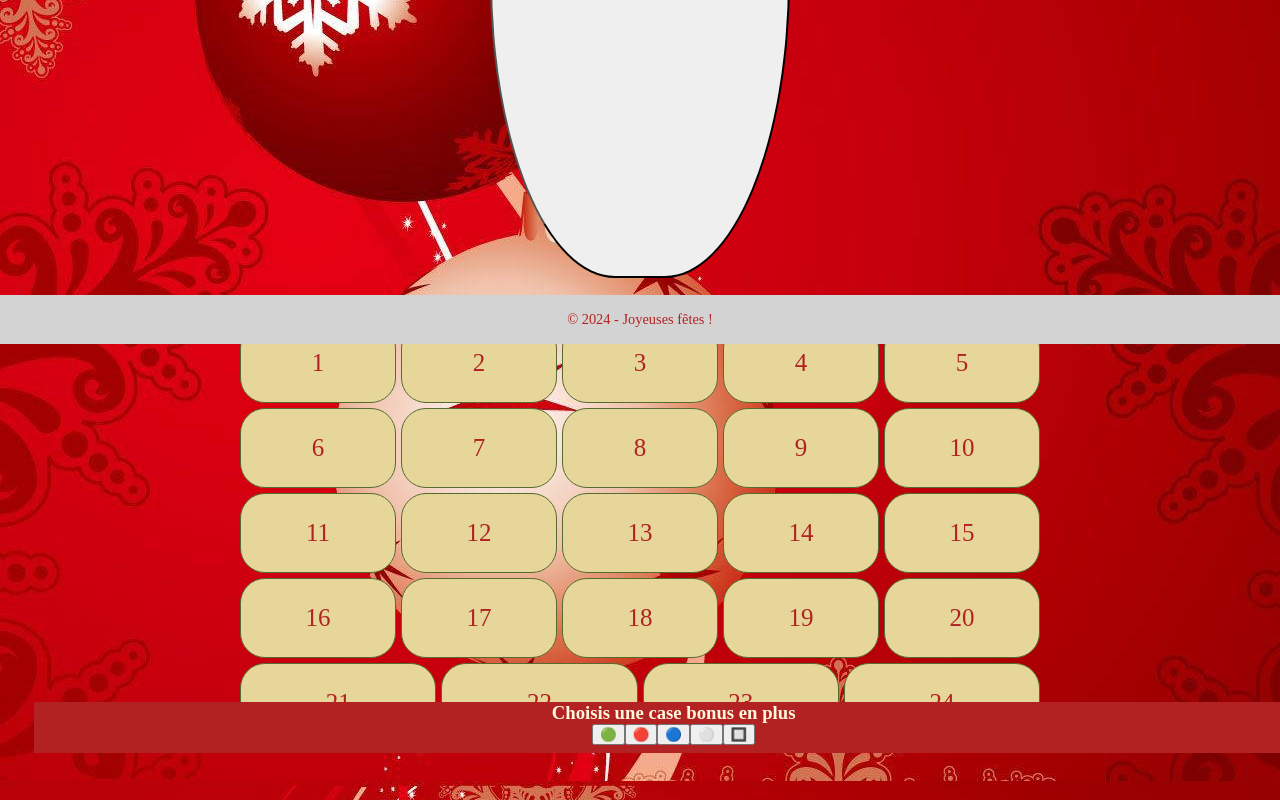
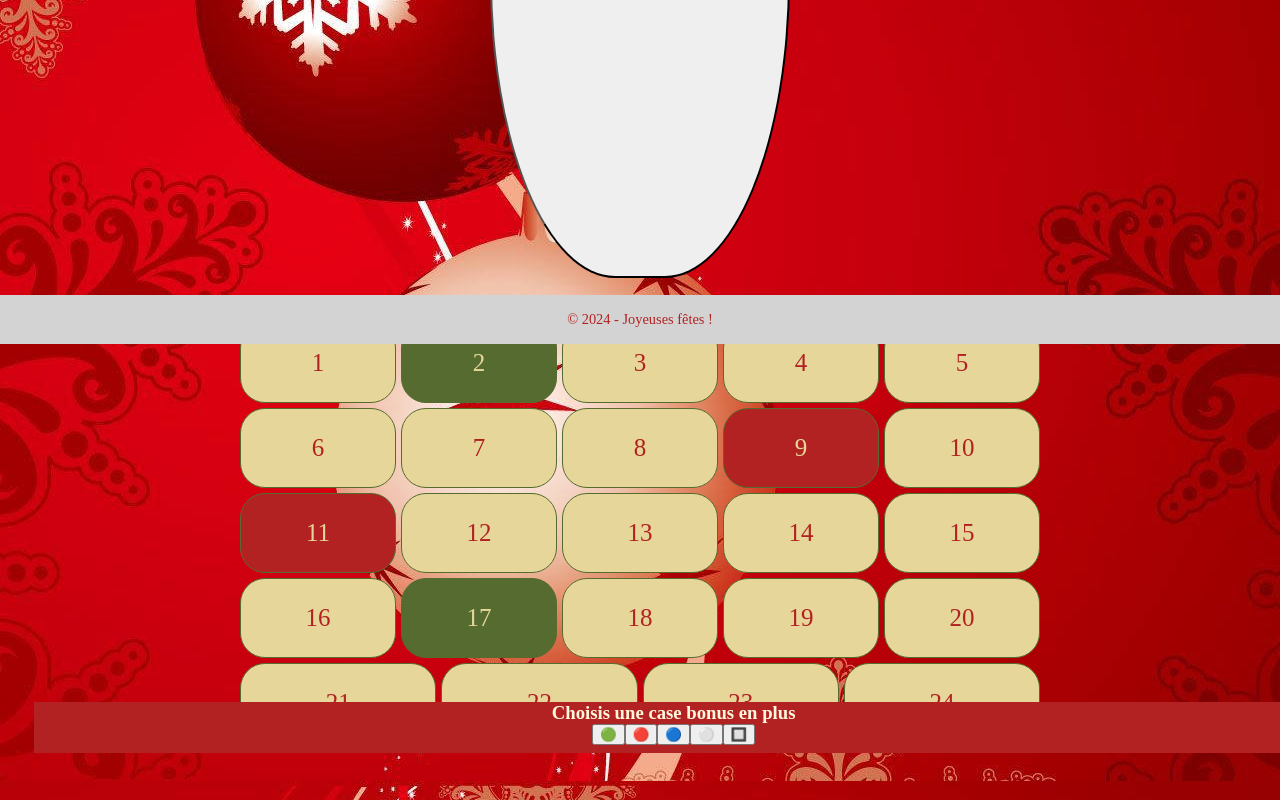
Before and after one commit to Jottiana/24_PR_avant_Noel, a React (Vite) app: page / in a window 1280 px wide. Shown: the part 456-1256 px from the top of the page. Built offline with nearby package versions, Linux system fonts and the light colour scheme.

Commit message:
new compo for calendar validation, lots of comments, use this branch as doc

```diff
--- a/src/App.tsx
+++ b/src/App.tsx
@@ -1,8 +1,16 @@
 import CalendarCard from "./components/CalendarCard";
 import "./App.css";
 import NavBar from "./components/NavBar";
-import Calendar from "./components/Calendar";
+import Calendar from "./components/Testcalendar";
 
+/* tableau placeholder pour les tests, à remplacer par une méthode de validation plus "propre" en lien avec la calendarcard */
+const validation = [
+	{ day: 2, status: "success" },
+	{ day: 9, status: "failure" },
+	{ day: 11, status: "failure" },
+	{ day: 17, status: "success" },
+];
+/* ensuite envoyé à calendar en bas */
 const App = () => {
 	const handleCardClick = () => {
 		console.log("Card clicked!");
@@ -20,7 +28,7 @@ const App = () => {
 						<CalendarCard day={1} isActive={true} onClick={handleCardClick} />
 					</div>
 					<div className="calendar-container">
-						<Calendar />
+						<Calendar validations={validation} />
 					</div>
 					<NavBar />
 				</div>
--- a/src/components/Calendar.css
+++ b/src/components/Calendar.css
@@ -61,6 +61,15 @@
 	}
 }
 
+.day.success {
+	background-color: var(--dark-olive);
+	color: var(--beige);
+}
+.day.failure {
+	background-color: var(--primary-red);
+	color: var(--beige);
+}
+
 .day:hover {
-	background-color: var(--dark-olive);
+	background-color: var(--light-cornsilk);
 }
--- /dev/null
+++ b/src/components/Testcalendar.tsx
@@ -0,0 +1,50 @@
+import React, { useState, useEffect } from "react";
+import "./Calendar.css";
+
+/* c'est ma version modifiée du calendar, avec une fonction pour stocker les réussites et renvoyer du css dans les cases
+day en conséquence. */
+/* biome aime pas mon forEach, mais on s'en fiche, ça marche. Blague à part, j'ai essayé de faire au plus simple / générique
+pour la feature, mais ça semble un peu barbare au final... et j'ai pas eu la foi de faire un for...of à la fin */
+
+const Calendar: React.FC<{
+	validations: { day: number; status: string }[];
+}> = ({ validations }) => {
+	const daysInMonth = 24;
+
+	/* pour stocker les réussites et échecs de la card */
+	const [statuses, setStatuses] = useState<{ [key: number]: string }>({});
+
+	/* mise à jour des status en cas de validation fournie depuis la card, à changer pour faire le lien avec calendarcard */
+	useEffect(() => {
+		const newStatuses: { [key: number]: string } = {};
+		validations.forEach((validation) => {
+			newStatuses[validation.day] = validation.status;
+		});
+		setStatuses(newStatuses);
+	}, [validations]);
+
+	const renderDays = () => {
+		const days = [];
+		for (let i = 1; i <= daysInMonth; i++) {
+			days.push(
+				<div
+					className={`day ${
+						statuses[i] === "success"
+							? "success"
+							: statuses[i] === "failure"
+								? "failure"
+								: ""
+					}`}
+					key={i}
+				>
+					{i}
+				</div>,
+			);
+		}
+		return days;
+	};
+
+	return <div className="calendar">{renderDays()}</div>;
+};
+
+export default Calendar;
```
